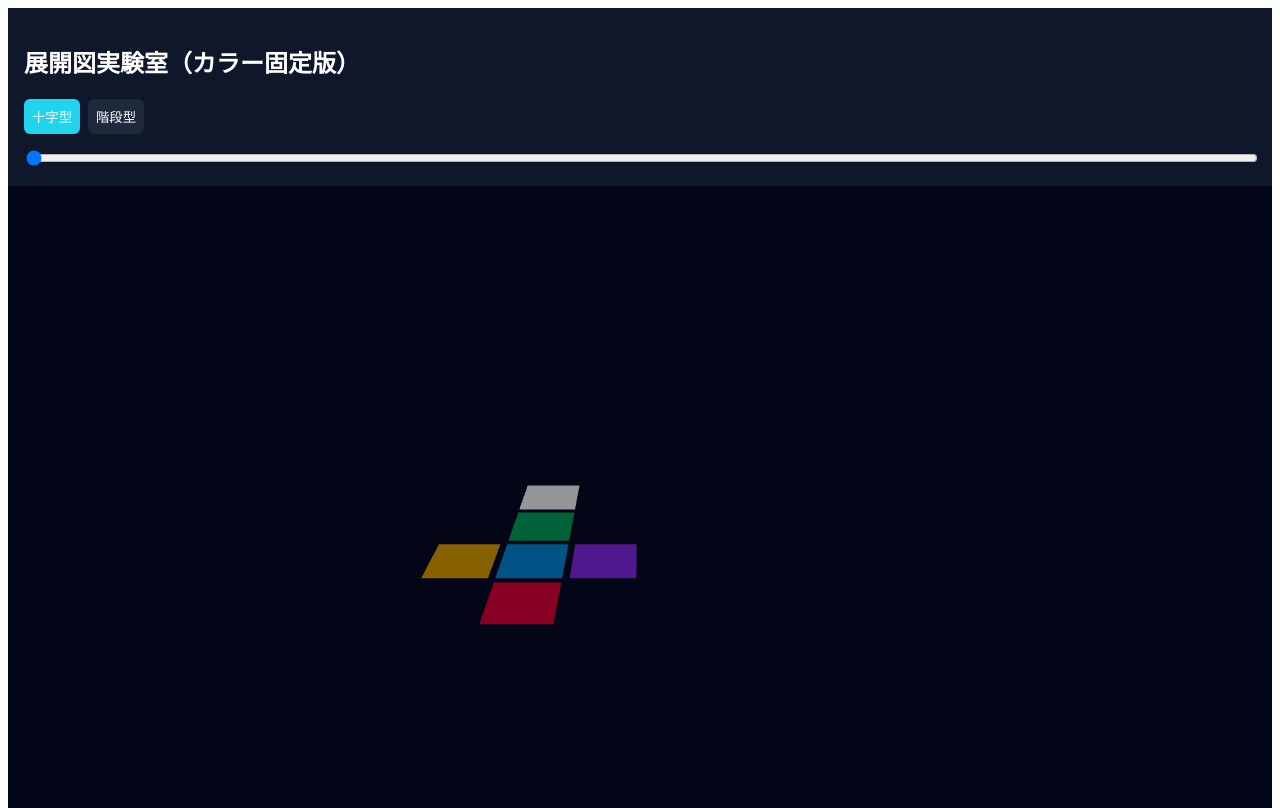
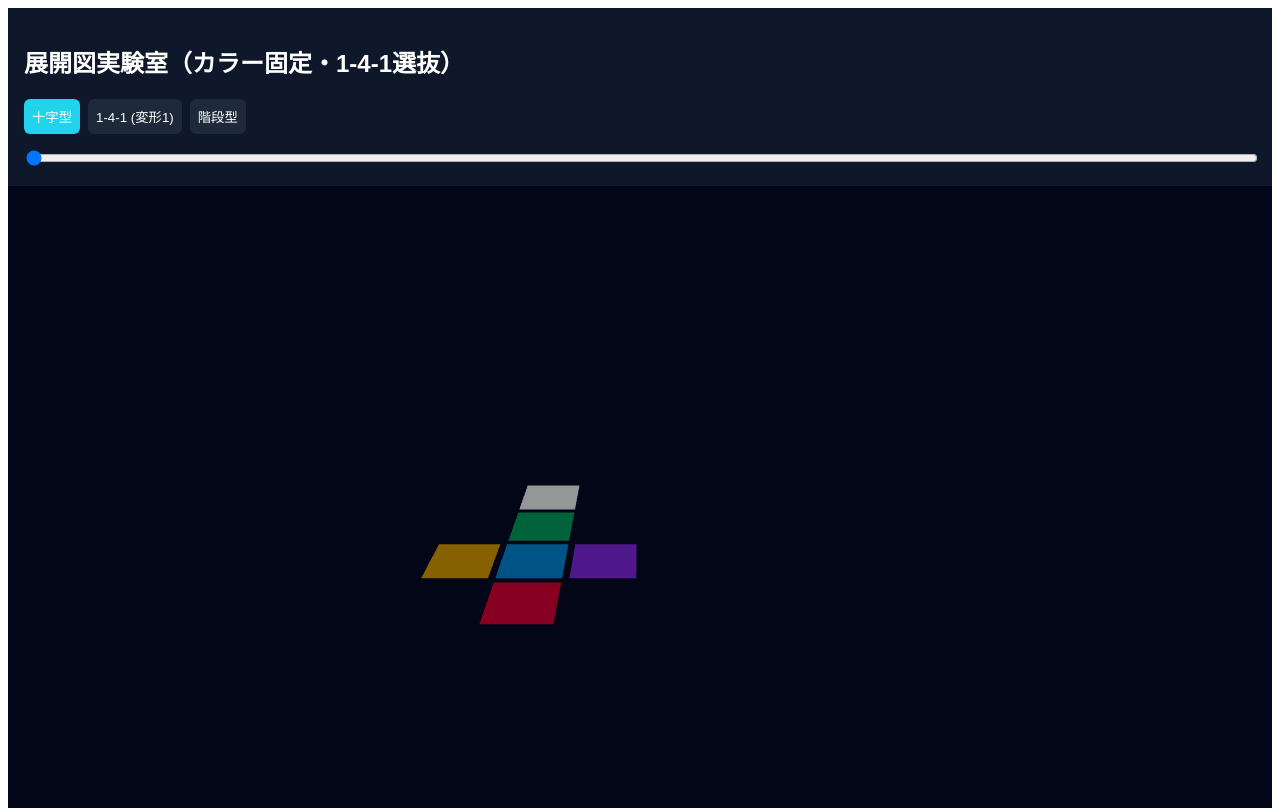
Before and after one commit to bqyujiyamada-code/study-quest, a Next.js app: page /cube-quest in a window 1280 px wide. Built offline with nearby package versions, Linux system fonts and the light colour scheme.

Commit message:
fix cube-quest

```diff
--- a/src/app/cube-quest/page.tsx
+++ b/src/app/cube-quest/page.tsx
@@ -15,7 +15,6 @@ type FaceDef = {
   parent?: string
 };
 
-// 色とIDを完全に固定
 const COLORS = { b: "#0ea5e9", f: "#f43f5e", bk: "#10b981", l: "#eab308", r: "#a855f7", t: "#f8fafc" };
 
 const getValidPatterns = (): Record<string, FaceDef[]> => ({
@@ -25,6 +24,14 @@ const getValidPatterns = (): Record<string, FaceDef[]> => ({
     { id: "bk", color: COLORS.bk, pos: [0, 1, 0], pivot: [0, 0.5, 0], axis: "X", sign: -1, parent: "b" },
     { id: "l", color: COLORS.l, pos: [-1, 0, 0], pivot: [-0.5, 0, 0], axis: "Y", sign: -1, parent: "b" },
     { id: "r", color: COLORS.r, pos: [1, 0, 0], pivot: [0.5, 0, 0], axis: "Y", sign: 1, parent: "b" },
+    { id: "t", color: COLORS.t, pos: [0, 2, 0], pivot: [0, 1.5, 0], axis: "X", sign: -1, parent: "bk" }
+  ],
+  "1-4-1 (変形1)": [
+    { id: "b", color: COLORS.b, pos: [0, 0, 0], pivot: [0, 0, 0], axis: "X", sign: 0 },
+    { id: "f", color: COLORS.f, pos: [0, -1, 0], pivot: [0, -0.5, 0], axis: "X", sign: 1, parent: "b" },
+    { id: "bk", color: COLORS.bk, pos: [0, 1, 0], pivot: [0, 0.5, 0], axis: "X", sign: -1, parent: "b" },
+    { id: "l", color: COLORS.l, pos: [-1, 0, 0], pivot: [-0.5, 0, 0], axis: "Y", sign: -1, parent: "b" },
+    { id: "r", color: COLORS.r, pos: [1, 1, 0], pivot: [0.5, 1, 0], axis: "Y", sign: 1, parent: "bk" },
     { id: "t", color: COLORS.t, pos: [0, 2, 0], pivot: [0, 1.5, 0], axis: "X", sign: -1, parent: "bk" }
   ],
   "階段型": [
@@ -75,8 +82,8 @@ export default function CubeQuest() {
   return (
     <div style={{ width: "100%", height: "100vh", display: "flex", flexDirection: "column", background: "#020617", color: "white", fontFamily: "sans-serif" }}>
       <div style={{ padding: "16px", background: "#0f172a" }}>
-        <h2>展開図実験室（カラー固定版）</h2>
-        <div style={{ display: "flex", gap: "8px" }}>
+        <h2>展開図実験室（カラー固定・1-4-1選抜）</h2>
+        <div style={{ display: "flex", gap: "8px", flexWrap: "wrap" }}>
           {Object.keys(patterns).map(k => (
             <button key={k} onClick={() => {setKey(k); setProgress(0);}} style={{ padding: "8px", background: key === k ? "#22d3ee" : "#1e293b", border: "none", borderRadius: "6px", color: "white", cursor: "pointer" }}>{k}</button>
           ))}
```
